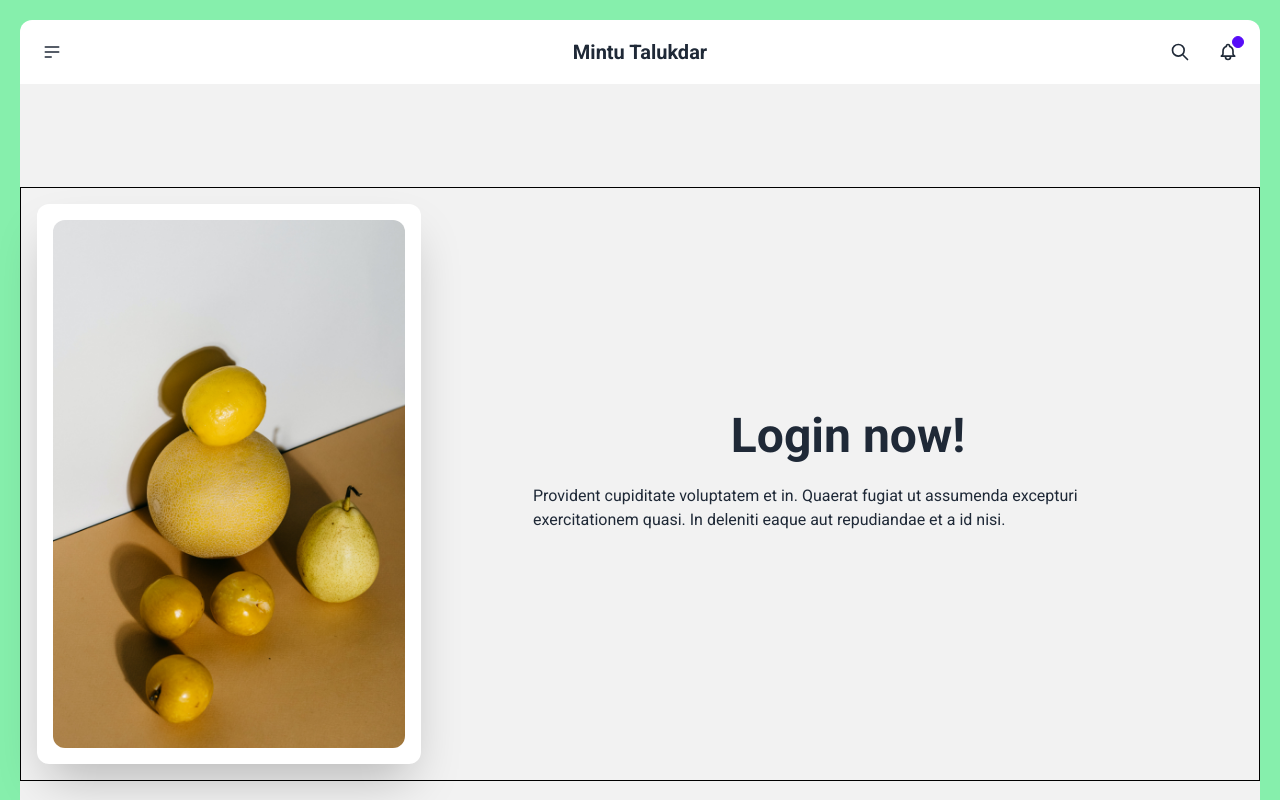
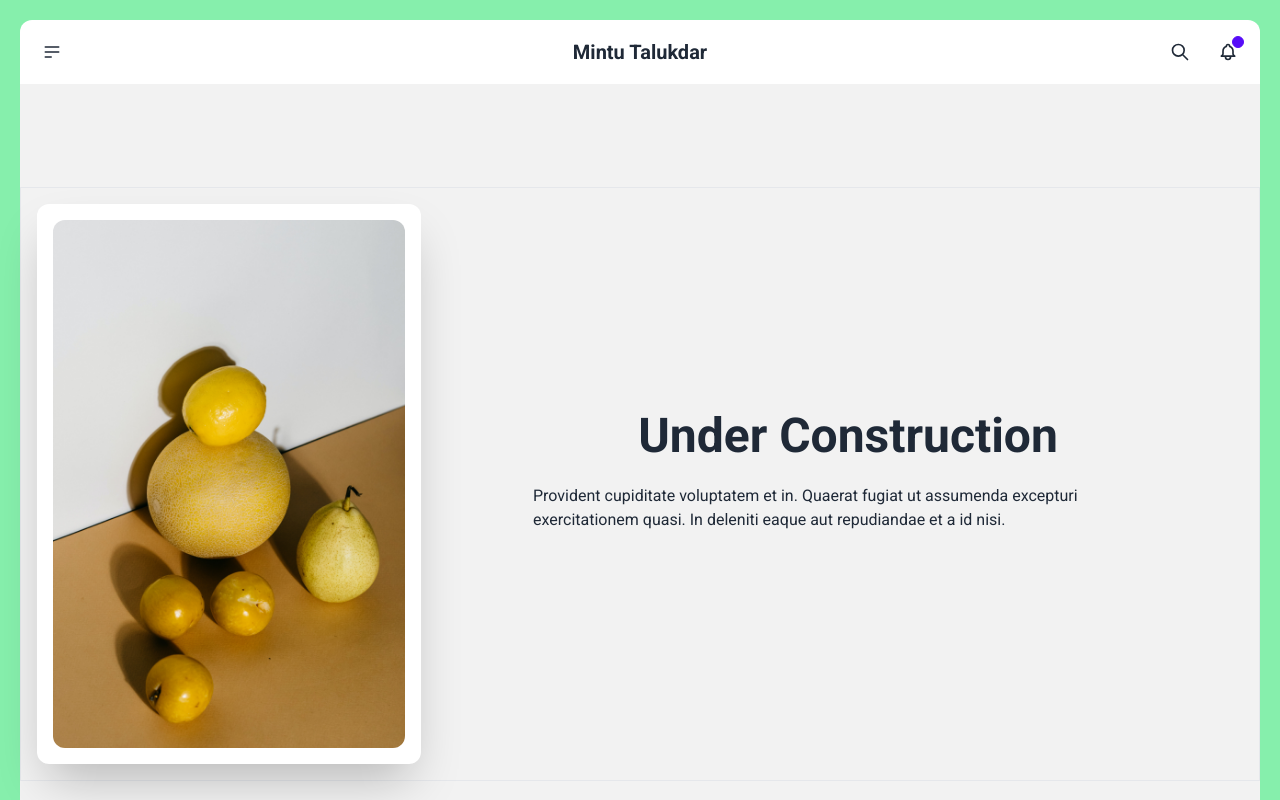
Before and after one commit to Jyotimoykathar/MintuTalukdar, a plain HTML site: page index.html in a window 1280 px wide. Shown: the top 800 px of the page. Drawn offline with nearby package versions, Linux system fonts and the light colour scheme.

Commit message:
deployed to netlify

```diff
--- a/index.html
+++ b/index.html
@@ -113,11 +113,9 @@
 
       <!-- Hero section start -->
       <div class="hero min-h-screen bg-base-200">
-        <div
-          class="hero-content flex-col lg:gap-8 lg:flex-row-reverse border border-black"
-        >
+        <div class="hero-content flex-col lg:gap-8 lg:flex-row-reverse border">
           <div class="text-center lg:text-left">
-            <h1 class="text-5xl font-bold text-center">Login now!</h1>
+            <h1 class="text-5xl font-bold text-center">Under Construction</h1>
             <p class="py-6 px-20">
               Provident cupiditate voluptatem et in. Quaerat fugiat ut assumenda
               excepturi exercitationem quasi. In deleniti eaque aut repudiandae
@@ -135,11 +133,15 @@
       </div>
       <!-- Hero section end -->
 
-      <!-- Projects section start-->
+      <!-- Portfolio section -->
+      <div></div>
+      <!-- Portfolio section -->
+
+      <!-- Blog section start-->
       <div class="bg-white p-4">
         <h1 class="text-center mb-4 uppercase text-bold">Featured Blog</h1>
         <div class="flex gap-8 justify-center flex-wrap">
-          <!-- project1 -->
+          <!-- Blog1 -->
           <div class="card w-96 bg-base-100 shadow-xl">
             <figure>
               <img src="https://placeimg.com/400/225/arch" alt="Shoes" />
@@ -156,9 +158,9 @@
               </div>
             </div>
           </div>
-          <!-- project1 end -->
+          <!-- Blog1 end -->
 
-          <!-- project2 -->
+          <!-- Blog2 -->
           <div class="card w-96 bg-base-100 shadow-xl">
             <figure>
               <img src="https://placeimg.com/400/225/arch" alt="Shoes" />
@@ -175,7 +177,7 @@
               </div>
             </div>
           </div>
-          <!-- project3 -->
+          <!-- Blog3 -->
           <div class="card w-96 bg-base-100 shadow-xl">
             <figure>
               <img src="https://placeimg.com/400/225/arch" alt="Shoes" />
@@ -194,7 +196,7 @@
           </div>
         </div>
       </div>
-      <!-- Projects section end-->
+      <!-- Blog section end-->
 
       <!-- Footer section start -->
       <footer class="footer p-10 bg-neutral text-neutral-content">
```
